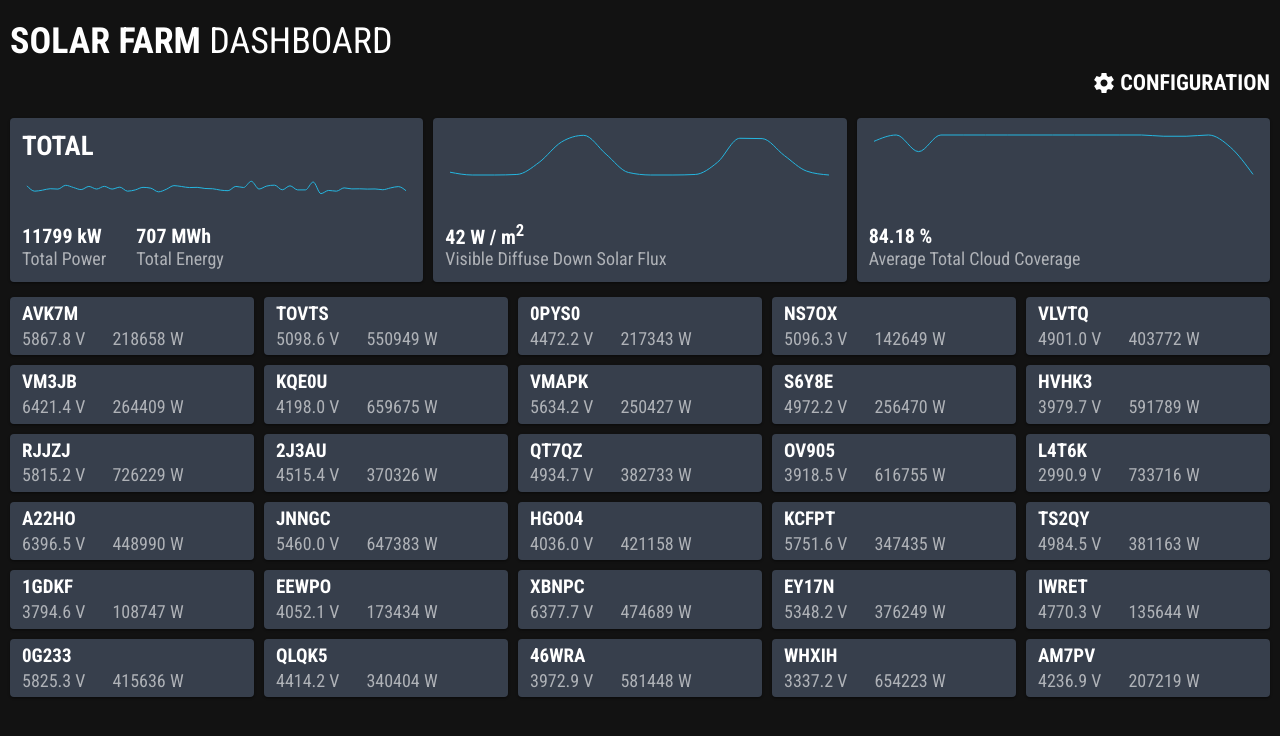
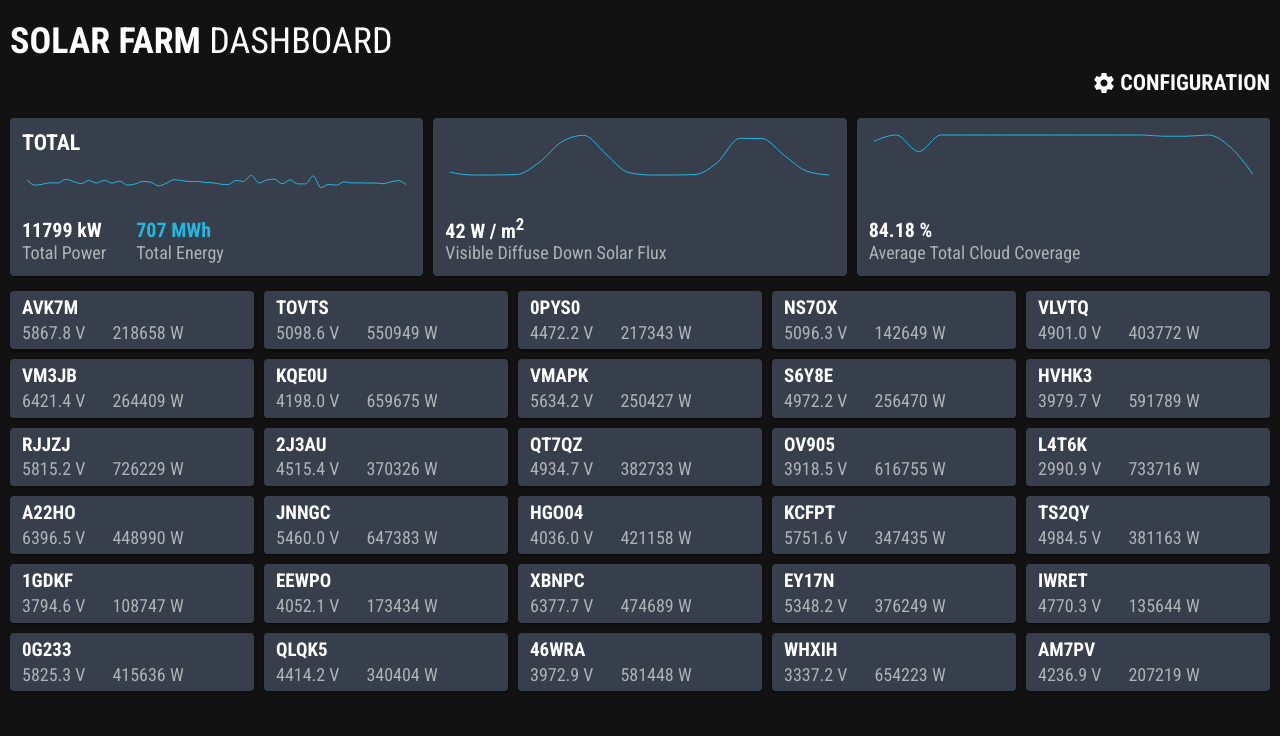
Before and after one commit to sulik/solar-farm-dashboard, a React (Create React App) app: page / in a window 1280 px wide. Shown: the top 736 px of the page. Built offline with nearby package versions, Linux system fonts and the light colour scheme.

Commit message:
Improve Totals styles

```diff
--- a/src/components/Totals/Totals.js
+++ b/src/components/Totals/Totals.js
@@ -23,7 +23,7 @@ function Totals() {
           <div>Total Power</div>
         </div>
         <div>
-          <div className="value">
+          <div className="energy value">
             {energy} MWh
           </div>
           <div>Total Energy</div>
--- a/src/components/Totals/Totals.scss
+++ b/src/components/Totals/Totals.scss
@@ -1,13 +1,18 @@
 .totals {
   h2 {
     margin: 0 0 12px;
+    font-size: 22px;
   }
   .details {
     display: flex;
+    white-space: nowrap;
     > div {
-      &:nth-child(2) {
+      &:nth-of-type(n+2) {
         margin-left: 30px;
       }
     }
   }
+  .energy {
+    color: #25b6e0;
+  }
 }
```
